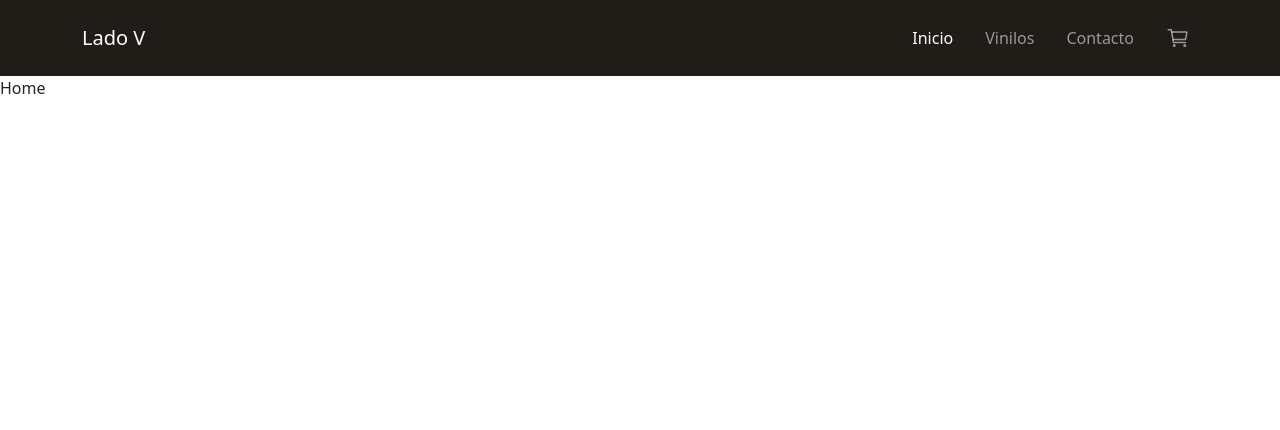
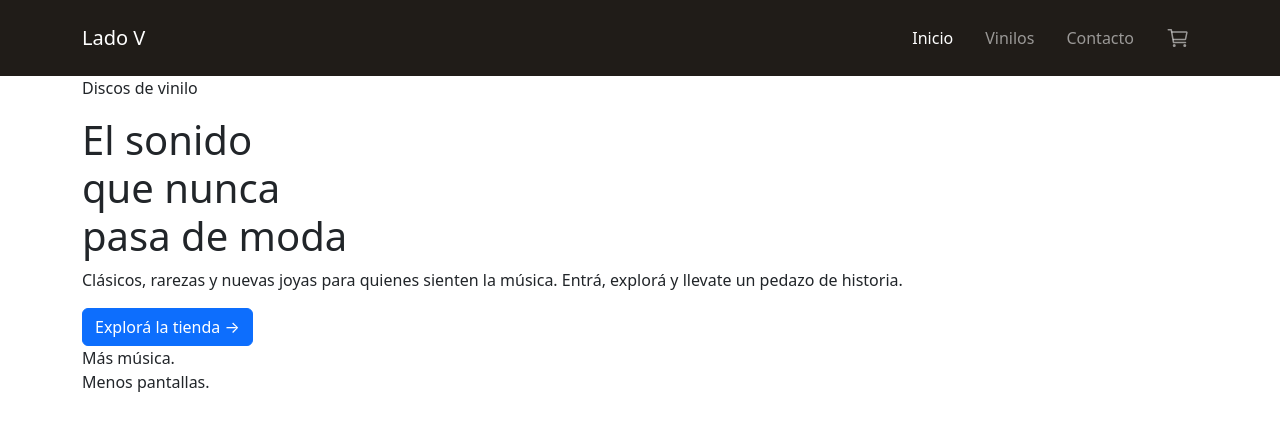
Before and after one commit to laggeli/tienda-vinilos, a React (Vite) app: page / in a window 1280 px wide. Shown: the top 430 px of the page. Built offline with nearby package versions, Linux system fonts and the light colour scheme.

Commit message:
feat: se agrega la estructura del Hero para la pagina Home

```diff
--- /dev/null
+++ b/src/components/Hero.jsx
@@ -0,0 +1,46 @@
+import { Container, Button } from 'react-bootstrap'
+import { Link } from 'react-router';
+
+export default function Hero() {
+  return (
+    <section className="vinilo-hero">
+      <div className="vinilo-hero__overlay" aria-hidden="true" />
+
+      <Container className="vinilo-hero__container">
+        <div className="vinilo-hero__content">
+          <p className="vinilo-hero__eyebrow">
+            Discos de vinilo
+          </p>
+
+          <h1>
+            El sonido
+            <br />
+            que nunca
+            <br />
+            pasa de moda
+          </h1>
+
+          <p className="vinilo-hero__description">
+            Clásicos, rarezas y nuevas joyas para quienes
+            sienten la música. Entrá, explorá y llevate
+            un pedazo de historia.
+          </p>
+
+          <Button
+            as={Link}
+            to="/productos"
+            className="btn-vinilo vinilo-hero__cta"
+          >
+            Explorá la tienda <span aria-hidden="true">→</span>
+          </Button>
+        </div>
+
+        <p className="vinilo-hero__note">
+          Más música.
+          <br />
+          Menos pantallas.
+        </p>
+      </Container>
+    </section>
+  );
+}
--- a/src/pages/Home.jsx
+++ b/src/pages/Home.jsx
@@ -1,6 +1,10 @@
+import Hero from "../components/Hero"
+
 function Home() {
   return (
-    <div>Home</div>
+    <>
+      <Hero/>
+    </>
   )
 }
 
```
Also changed, not shown: 1 other file (tests, documents, lock files or other folders).
